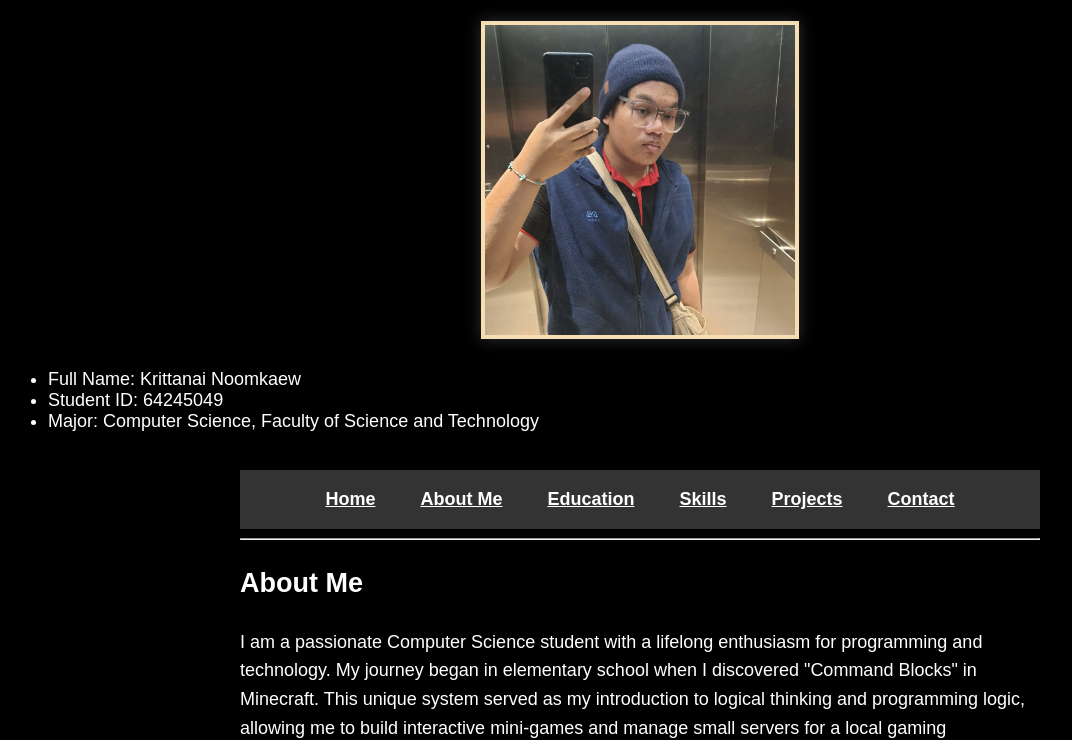
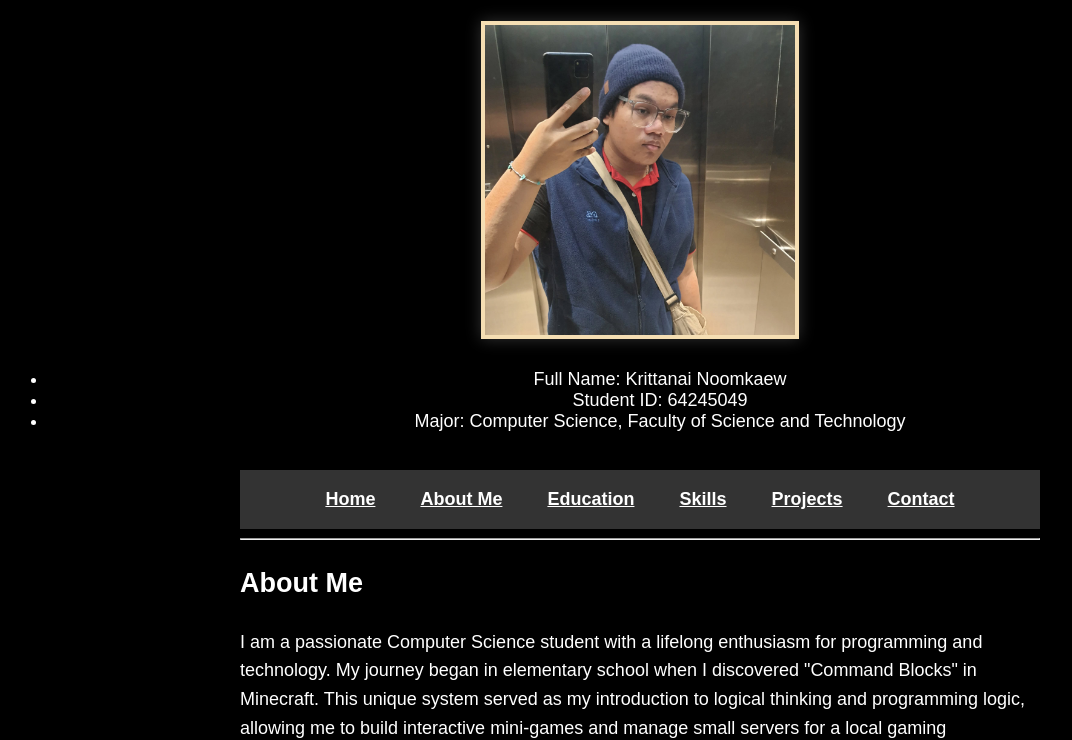
Before and after one commit to krittanaiNM/Assignment-1, a plain HTML site: page index.html in a window 1280 px wide. Shown: the part 69-809 px from the top of the page, without its empty margins (0-1072 px from the left). Drawn offline with Linux system fonts and the light colour scheme.

Commit message:
Initial commit 2

```diff
--- a/index.html
+++ b/index.html
@@ -7,12 +7,13 @@
     <body>
         <header id="home">
             <h1 class="Ctitle">Plotfolio</h1>
-            <section>
+            <section class="center">
                 <img
                     src="images/profile.jpg"
                     alt="Profile Picture"
                     class="center"
                 />
+                <div class="center">
                     <ul>
                         <li>Full Name: Krittanai Noomkaew</li>
                         <li>Student ID: 64245049</li>
@@ -21,6 +22,7 @@
                             Technology
                         </li>
                     </ul>
+                </div>
             </section>
         </header>
         <main>
@@ -242,7 +244,7 @@
                     >Follow me on Instagram</a
                 >
             </p>
-            <p>&copy; 2025 All rights reserved.</p>
+            <p>&copy; 2026 All rights reserved.</p>
         </footer>
     </body>
 </html>
--- a/styles.css
+++ b/styles.css
@@ -10,6 +10,7 @@ img {
     display: block;
     margin-left: auto;
     margin-right: auto;
+    text-align: center;
 }
 body {
     background-color: black;
```
Lines whose indentation alone changed are shown as unchanged.
